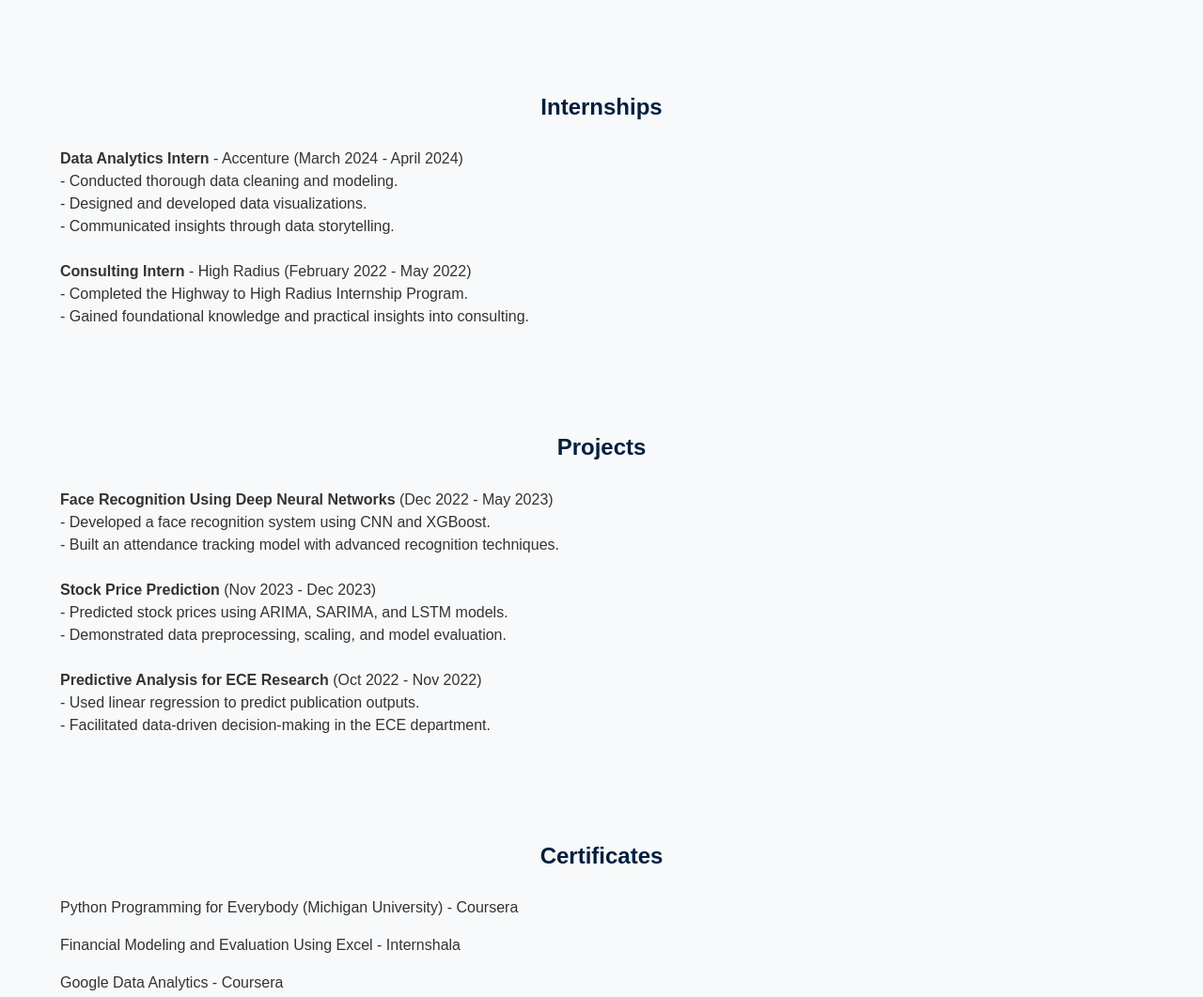
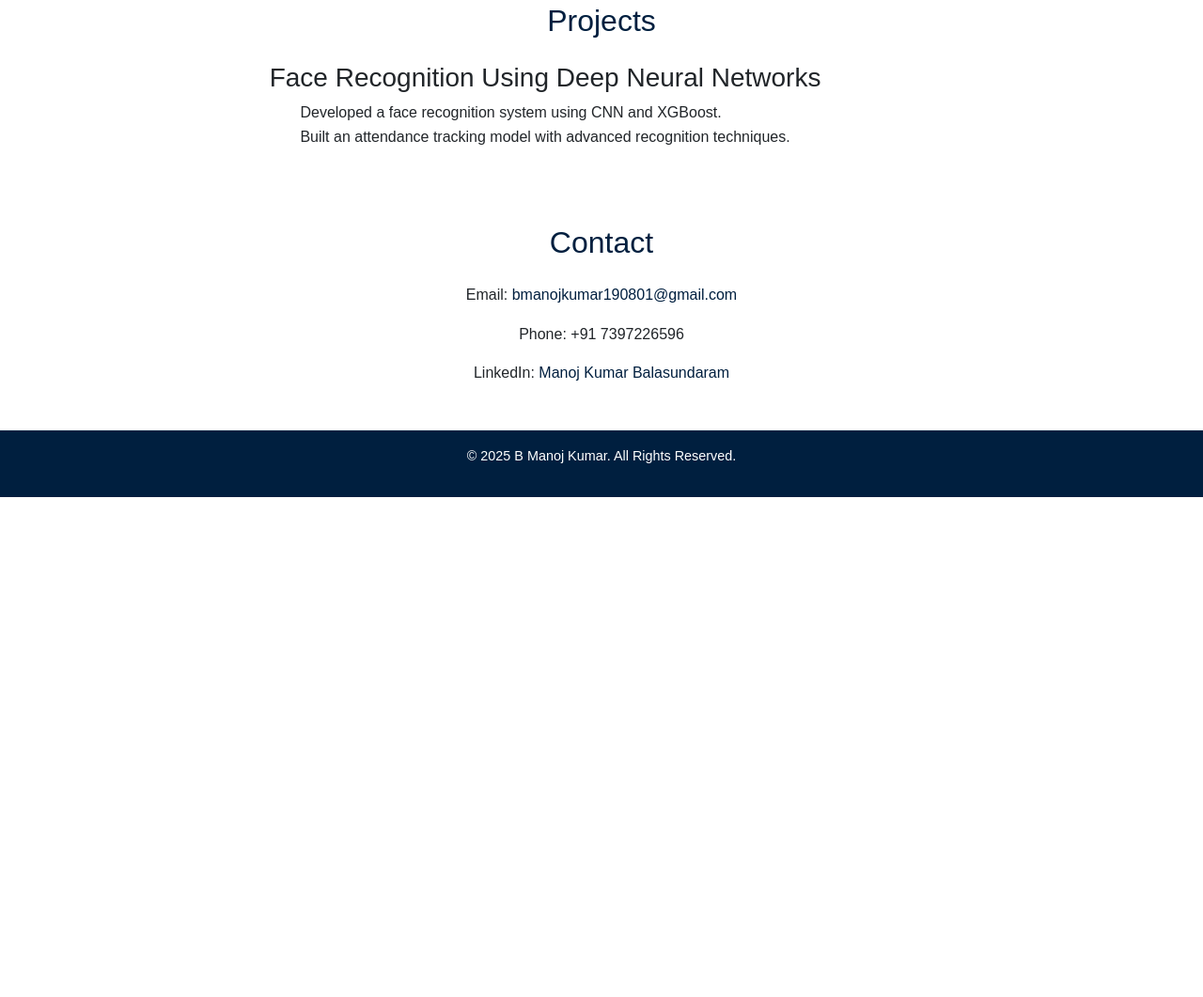
Before and after one commit to manojkumarb19/Portfolio--B-Manoj-Kumar, a plain HTML site: page index.html in a window 1280 px wide. Shown: the part 811-1872 px from the top of the page at 94% size. After the commit the page ends 1340 px from the top, so only its background shows below. Drawn offline with nearby package versions, Linux system fonts and the light colour scheme.

Commit message:
Add files via upload

```diff
--- a/index.html
+++ b/index.html
@@ -5,6 +5,52 @@
   <meta name="viewport" content="width=device-width, initial-scale=1.0">
   <title>Portfolio - B Manoj Kumar</title>
   <link rel="stylesheet" href="styles.css">
+  <link href="https://cdn.jsdelivr.net/npm/bootstrap@5.3.0-alpha1/dist/css/bootstrap.min.css" rel="stylesheet">
+  <style>
+    body {
+      font-family: Arial, sans-serif;
+      line-height: 1.6;
+      margin: 0;
+      padding: 0;
+    }
+    .header {
+      background: linear-gradient(to right, #4e54c8, #8f94fb);
+      color: white;
+      padding: 1rem 0;
+      text-align: center;
+    }
+    .nav a {
+      color: white;
+      margin: 0 1rem;
+      text-decoration: none;
+    }
+    .nav a:hover {
+      text-decoration: underline;
+    }
+    .section {
+      padding: 2rem 0;
+    }
+    .container {
+      max-width: 1100px;
+      margin: auto;
+      padding: 0 1rem;
+    }
+    .carousel img {
+      max-height: 400px;
+      object-fit: cover;
+    }
+    .fade-in {
+      animation: fadeIn 2s;
+    }
+    @keyframes fadeIn {
+      from {
+        opacity: 0;
+      }
+      to {
+        opacity: 1;
+      }
+    }
+  </style>
 </head>
 <body>
   <header class="header">
@@ -22,7 +68,7 @@
     </div>
   </header>
 
-  <section id="education" class="section">
+  <section id="education" class="section fade-in">
     <div class="container">
       <h2>Education</h2>
       <ul class="education-list">
@@ -40,7 +86,7 @@
     </div>
   </section>
 
-  <section id="skills" class="section">
+  <section id="skills" class="section fade-in">
     <div class="container">
       <h2>Skills</h2>
       <ul class="skills-list">
@@ -54,73 +100,43 @@
     </div>
   </section>
 
-  <section id="internships" class="section">
+  <section id="projects" class="section fade-in">
     <div class="container">
-      <h2>Internships</h2>
-      <ul class="internship-list">
-        <li>
-          <strong>Data Analytics Intern</strong> - Accenture (March 2024 - April 2024)<br>
-          - Conducted thorough data cleaning and modeling.<br>
-          - Designed and developed data visualizations.<br>
-          - Communicated insights through data storytelling.
-        </li>
-        <li>
-          <strong>Consulting Intern</strong> - High Radius (February 2022 - May 2022)<br>
-          - Completed the Highway to High Radius Internship Program.<br>
-          - Gained foundational knowledge and practical insights into consulting.
-        </li>
-      </ul>
+      <h2>Projects</h2>
+      <div id="projectsCarousel" class="carousel slide" data-bs-ride="carousel">
+        <div class="carousel-inner">
+          <div class="carousel-item active">
+            <div class="d-flex flex-column align-items-center">
+              <h3>Face Recognition Using Deep Neural Networks</h3>
+              <p>Developed a face recognition system using CNN and XGBoost.<br>Built an attendance tracking model with advanced recognition techniques.</p>
+            </div>
+          </div>
+          <div class="carousel-item">
+            <div class="d-flex flex-column align-items-center">
+              <h3>Stock Price Prediction</h3>
+              <p>Predicted stock prices using ARIMA, SARIMA, and LSTM models.<br>Demonstrated data preprocessing, scaling, and model evaluation.</p>
+            </div>
+          </div>
+          <div class="carousel-item">
+            <div class="d-flex flex-column align-items-center">
+              <h3>Predictive Analysis for ECE Research</h3>
+              <p>Used linear regression to predict publication outputs.<br>Facilitated data-driven decision-making in the ECE department.</p>
+            </div>
+          </div>
+        </div>
+        <button class="carousel-control-prev" type="button" data-bs-target="#projectsCarousel" data-bs-slide="prev">
+          <span class="carousel-control-prev-icon" aria-hidden="true"></span>
+          <span class="visually-hidden">Previous</span>
+        </button>
+        <button class="carousel-control-next" type="button" data-bs-target="#projectsCarousel" data-bs-slide="next">
+          <span class="carousel-control-next-icon" aria-hidden="true"></span>
+          <span class="visually-hidden">Next</span>
+        </button>
+      </div>
     </div>
   </section>
 
-  <section id="projects" class="section">
-    <div class="container">
-      <h2>Projects</h2>
-      <ul class="projects-list">
-        <li>
-          <strong>Face Recognition Using Deep Neural Networks</strong> (Dec 2022 - May 2023)<br>
-          - Developed a face recognition system using CNN and XGBoost.<br>
-          - Built an attendance tracking model with advanced recognition techniques.
-        </li>
-        <li>
-          <strong>Stock Price Prediction</strong> (Nov 2023 - Dec 2023)<br>
-          - Predicted stock prices using ARIMA, SARIMA, and LSTM models.<br>
-          - Demonstrated data preprocessing, scaling, and model evaluation.
-        </li>
-        <li>
-          <strong>Predictive Analysis for ECE Research</strong> (Oct 2022 - Nov 2022)<br>
-          - Used linear regression to predict publication outputs.<br>
-          - Facilitated data-driven decision-making in the ECE department.
-        </li>
-      </ul>
-    </div>
-  </section>
-
-  <section id="certificates" class="section">
-    <div class="container">
-      <h2>Certificates</h2>
-      <ul class="certificates-list">
-        <li>Python Programming for Everybody (Michigan University) - Coursera</li>
-        <li>Financial Modeling and Evaluation Using Excel - Internshala</li>
-        <li>Google Data Analytics - Coursera</li>
-      </ul>
-    </div>
-  </section>
-
-  <section id="publications" class="section">
-    <div class="container">
-      <h2>Publications</h2>
-      <ul class="publications-list">
-        <li>
-          <strong>Face Recognition Using Deep Neural Networks</strong><br>
-          Published in the Journal of Current Research in Engineering and Science (ISSN: 2581-611X)<br>
-          <a href="https://www.psvpec.in/jcres/2023_2/54.pdf" target="_blank">View Publication</a>
-        </li>
-      </ul>
-    </div>
-  </section>
-
-  <section id="contact" class="section">
+  <section id="contact" class="section fade-in">
     <div class="container">
       <h2>Contact</h2>
       <p>Email: <a href="mailto:bmanojkumar190801@gmail.com">bmanojkumar190801@gmail.com</a></p>
@@ -132,5 +148,7 @@
   <footer class="footer">
     <p>&copy; 2025 B Manoj Kumar. All Rights Reserved.</p>
   </footer>
+
+  <script src="https://cdn.jsdelivr.net/npm/bootstrap@5.3.0-alpha1/dist/js/bootstrap.bundle.min.js"></script>
 </body>
 </html>
--- /dev/null
+++ b/style.css
@@ -0,0 +1,97 @@
+/* General Styles */
+body {
+    font-family: Arial, sans-serif;
+    margin: 0;
+    padding: 0;
+    line-height: 1.6;
+  }
+
+  .header {
+    background: linear-gradient(to right, #4e54c8, #8f94fb);
+    color: white;
+    text-align: center;
+    padding: 1rem 0;
+  }
+
+  .header .nav a {
+    color: white;
+    margin: 0 15px;
+    text-decoration: none;
+    font-weight: bold;
+    transition: color 0.3s ease;
+  }
+
+  .header .nav a:hover {
+    color: #ffcc00;
+  }
+
+  .section {
+    padding: 3rem 1rem;
+    background-color: #f9f9f9;
+  }
+
+  .container {
+    max-width: 1100px;
+    margin: auto;
+    padding: 0 1rem;
+  }
+
+  h1, h2 {
+    color: #333;
+    text-align: center;
+  }
+
+  /* Carousel Styles */
+  .carousel {
+    margin-top: 2rem;
+  }
+
+  .carousel-item {
+    text-align: center;
+    padding: 2rem;
+    background: #fff;
+    border-radius: 10px;
+    box-shadow: 0 4px 6px rgba(0, 0, 0, 0.1);
+  }
+
+  .carousel-item h3 {
+    color: #4e54c8;
+    margin-bottom: 1rem;
+  }
+
+  .carousel-item p {
+    color: #555;
+  }
+
+  .carousel-control-prev-icon,
+  .carousel-control-next-icon {
+    background-color: rgba(0, 0, 0, 0.5);
+    border-radius: 50%;
+  }
+
+  /* Fade-in Animation */
+  .fade-in {
+    animation: fadeIn 2s ease-in-out;
+  }
+
+  @keyframes fadeIn {
+    from {
+      opacity: 0;
+    }
+    to {
+      opacity: 1;
+    }
+  }
+
+  /* Footer */
+  .footer {
+    background: #333;
+    color: white;
+    text-align: center;
+    padding: 1rem 0;
+    margin-top: 2rem;
+  }
+
+  .footer p {
+    margin: 0;
+  }
```
